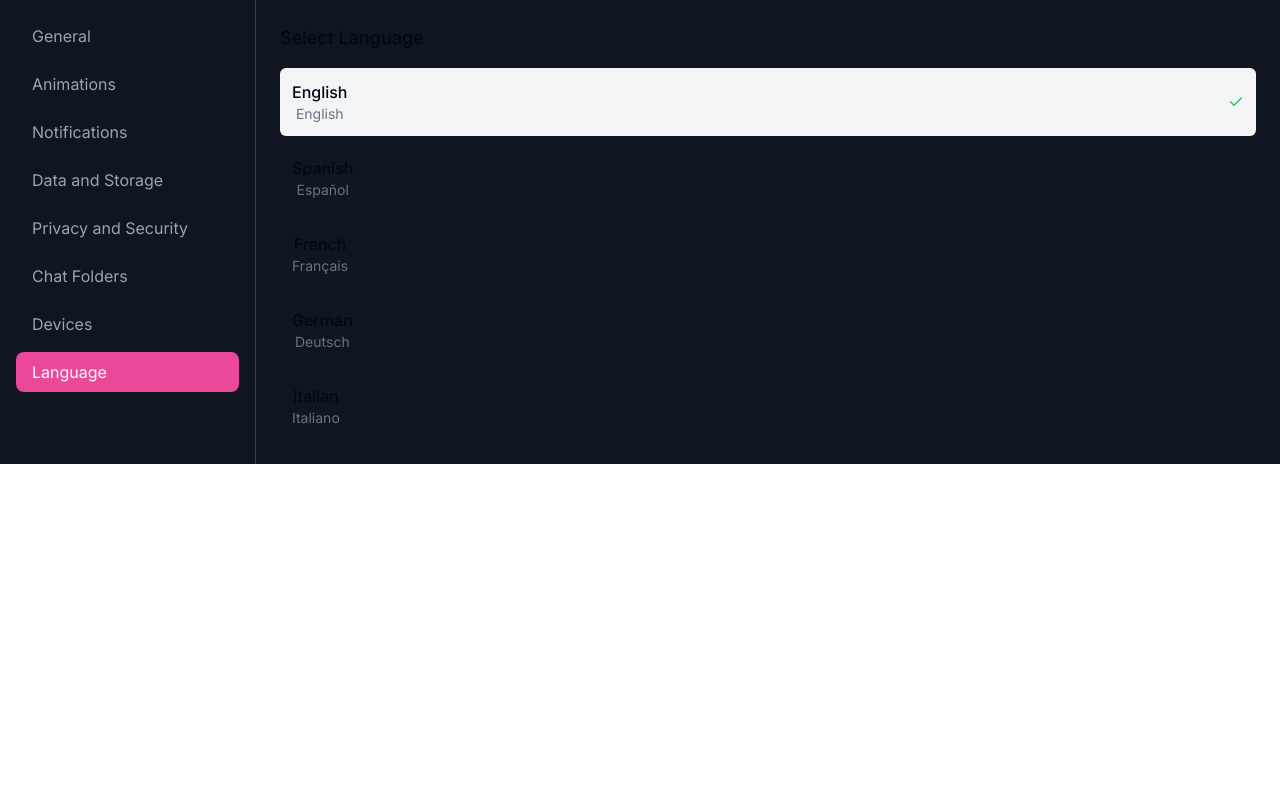
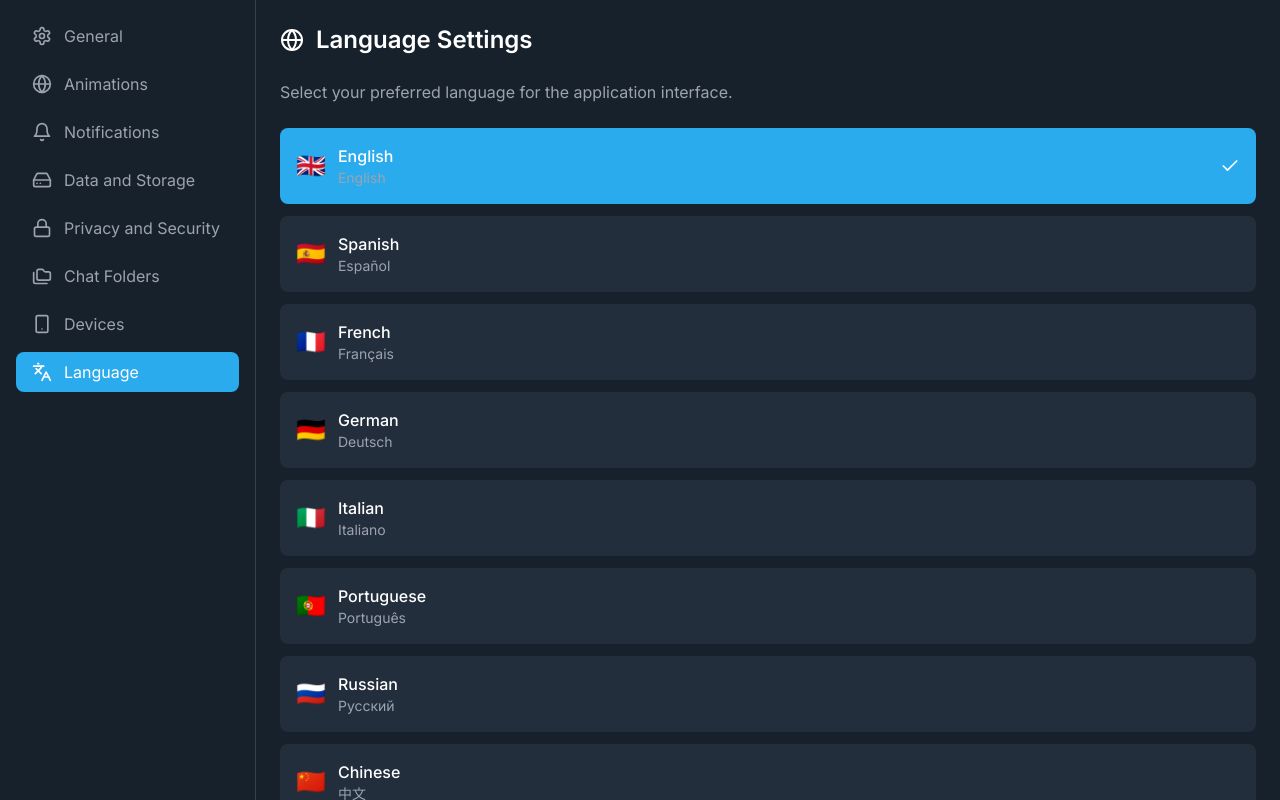
Before and after one commit to jose2k24/Paschat_Web-BK, a React (Vite) app: page /settings/language in a window 1280 px wide. Shown: the top 800 px of the page. Built offline with nearby package versions, Linux system fonts and the light colour scheme.

Commit message:
Fix settings tab appearance
Completed the remaining settings functionality and addressed the issue of the settings tab displaying a plain white color.
[skip gpt_engineer]

```diff
--- a/src/pages/Settings.tsx
+++ b/src/pages/Settings.tsx
@@ -7,40 +7,42 @@ import { PrivacySecuritySettings } from "./settings/PrivacySecuritySettings";
 import { ChatFoldersSettings } from "./settings/ChatFoldersSettings";
 import { DevicesSettings } from "./settings/DevicesSettings";
 import { LanguageSettings } from "./settings/LanguageSettings";
+import { Globe, Settings as SettingsIcon, Bell, HardDrive, Lock, Folders, Smartphone, Languages } from "lucide-react";
 
 const Settings = () => {
   return (
-    <div className="flex h-full bg-[#0F1621]">
-      <div className="w-64 border-r border-gray-700">
+    <div className="flex h-full bg-[#17212B]">
+      <div className="w-64 border-r border-gray-700 bg-[#17212B]">
         <nav className="p-4 space-y-2">
           {[
-            { path: "general", label: "General" },
-            { path: "animations", label: "Animations" },
-            { path: "notifications", label: "Notifications" },
-            { path: "data-storage", label: "Data and Storage" },
-            { path: "privacy-security", label: "Privacy and Security" },
-            { path: "chat-folders", label: "Chat Folders" },
-            { path: "devices", label: "Devices" },
-            { path: "language", label: "Language" },
-          ].map(({ path, label }) => (
+            { path: "general", label: "General", icon: SettingsIcon },
+            { path: "animations", label: "Animations", icon: Globe },
+            { path: "notifications", label: "Notifications", icon: Bell },
+            { path: "data-storage", label: "Data and Storage", icon: HardDrive },
+            { path: "privacy-security", label: "Privacy and Security", icon: Lock },
+            { path: "chat-folders", label: "Chat Folders", icon: Folders },
+            { path: "devices", label: "Devices", icon: Smartphone },
+            { path: "language", label: "Language", icon: Languages },
+          ].map(({ path, label, icon: Icon }) => (
             <NavLink
               key={path}
               to={path}
               className={({ isActive }) =>
-                `block px-4 py-2 rounded-lg transition-colors ${
+                `flex items-center gap-3 px-4 py-2 rounded-lg transition-colors ${
                   isActive
-                    ? "bg-pink-500 text-white"
-                    : "text-gray-400 hover:text-white hover:bg-gray-800"
+                    ? "bg-telegram-blue text-white"
+                    : "text-gray-400 hover:text-white hover:bg-[#232E3C]"
                 }`
               }
             >
+              <Icon className="h-5 w-5" />
               {label}
             </NavLink>
           ))}
         </nav>
       </div>
 
-      <div className="flex-1 overflow-y-auto">
+      <div className="flex-1 overflow-y-auto bg-[#17212B] p-6">
         <Routes>
           <Route path="general" element={<GeneralSettings />} />
           <Route path="animations" element={<AnimationsSettings />} />
--- a/src/pages/settings/LanguageSettings.tsx
+++ b/src/pages/settings/LanguageSettings.tsx
@@ -1,22 +1,29 @@
 import { useState } from "react";
-import { Check } from "lucide-react";
+import { Check, Globe } from "lucide-react";
 import { toast } from "sonner";
+import { Button } from "@/components/ui/button";
 
 interface Language {
   code: string;
   name: string;
   nativeName: string;
+  flag: string;
 }
 
 export const LanguageSettings = () => {
   const [selectedLanguage, setSelectedLanguage] = useState("en");
 
   const languages: Language[] = [
-    { code: "en", name: "English", nativeName: "English" },
-    { code: "es", name: "Spanish", nativeName: "Español" },
-    { code: "fr", name: "French", nativeName: "Français" },
-    { code: "de", name: "German", nativeName: "Deutsch" },
-    { code: "it", name: "Italian", nativeName: "Italiano" },
+    { code: "en", name: "English", nativeName: "English", flag: "🇬🇧" },
+    { code: "es", name: "Spanish", nativeName: "Español", flag: "🇪🇸" },
+    { code: "fr", name: "French", nativeName: "Français", flag: "🇫🇷" },
+    { code: "de", name: "German", nativeName: "Deutsch", flag: "🇩🇪" },
+    { code: "it", name: "Italian", nativeName: "Italiano", flag: "🇮🇹" },
+    { code: "pt", name: "Portuguese", nativeName: "Português", flag: "🇵🇹" },
+    { code: "ru", name: "Russian", nativeName: "Русский", flag: "🇷🇺" },
+    { code: "zh", name: "Chinese", nativeName: "中文", flag: "🇨🇳" },
+    { code: "ja", name: "Japanese", nativeName: "日本語", flag: "🇯🇵" },
+    { code: "ko", name: "Korean", nativeName: "한국어", flag: "🇰🇷" },
   ];
 
   const handleLanguageChange = (code: string) => {
@@ -25,29 +32,48 @@ export const LanguageSettings = () => {
   };
 
   return (
-    <div className="space-y-6 p-6">
-      <div>
-        <h3 className="text-lg font-medium mb-4">Select Language</h3>
+    <div className="space-y-6 text-white">
+      <div className="flex items-center gap-3 mb-6">
+        <Globe className="h-6 w-6" />
+        <h2 className="text-2xl font-semibold">Language Settings</h2>
+      </div>
 
-        <div className="space-y-2">
+      <p className="text-gray-400 mb-6">
+        Select your preferred language for the application interface.
+      </p>
+
+      <div className="grid gap-3">
         {languages.map((language) => (
           <button
             key={language.code}
             onClick={() => handleLanguageChange(language.code)}
-              className={`w-full flex items-center justify-between p-3 rounded-md hover:bg-gray-100 ${
-                selectedLanguage === language.code ? "bg-gray-100" : ""
+            className={`w-full flex items-center justify-between p-4 rounded-lg transition-colors ${
+              selectedLanguage === language.code
+                ? "bg-telegram-blue"
+                : "bg-[#232E3C] hover:bg-[#2C3847]"
             }`}
           >
-              <div>
+            <div className="flex items-center gap-3">
+              <span className="text-2xl">{language.flag}</span>
+              <div className="text-left">
                 <p className="font-medium">{language.name}</p>
-                <p className="text-sm text-gray-500">{language.nativeName}</p>
+                <p className="text-sm text-gray-400">{language.nativeName}</p>
+              </div>
             </div>
             {selectedLanguage === language.code && (
-                <Check className="h-4 w-4 text-green-500" />
+              <Check className="h-5 w-5 text-white" />
             )}
           </button>
         ))}
       </div>
+
+      <div className="mt-8 flex justify-end">
+        <Button
+          onClick={() => toast.success("Settings saved successfully")}
+          className="bg-telegram-blue hover:bg-telegram-hover"
+        >
+          Save Changes
+        </Button>
       </div>
     </div>
   );
```
Lines whose indentation alone changed are shown as unchanged.
